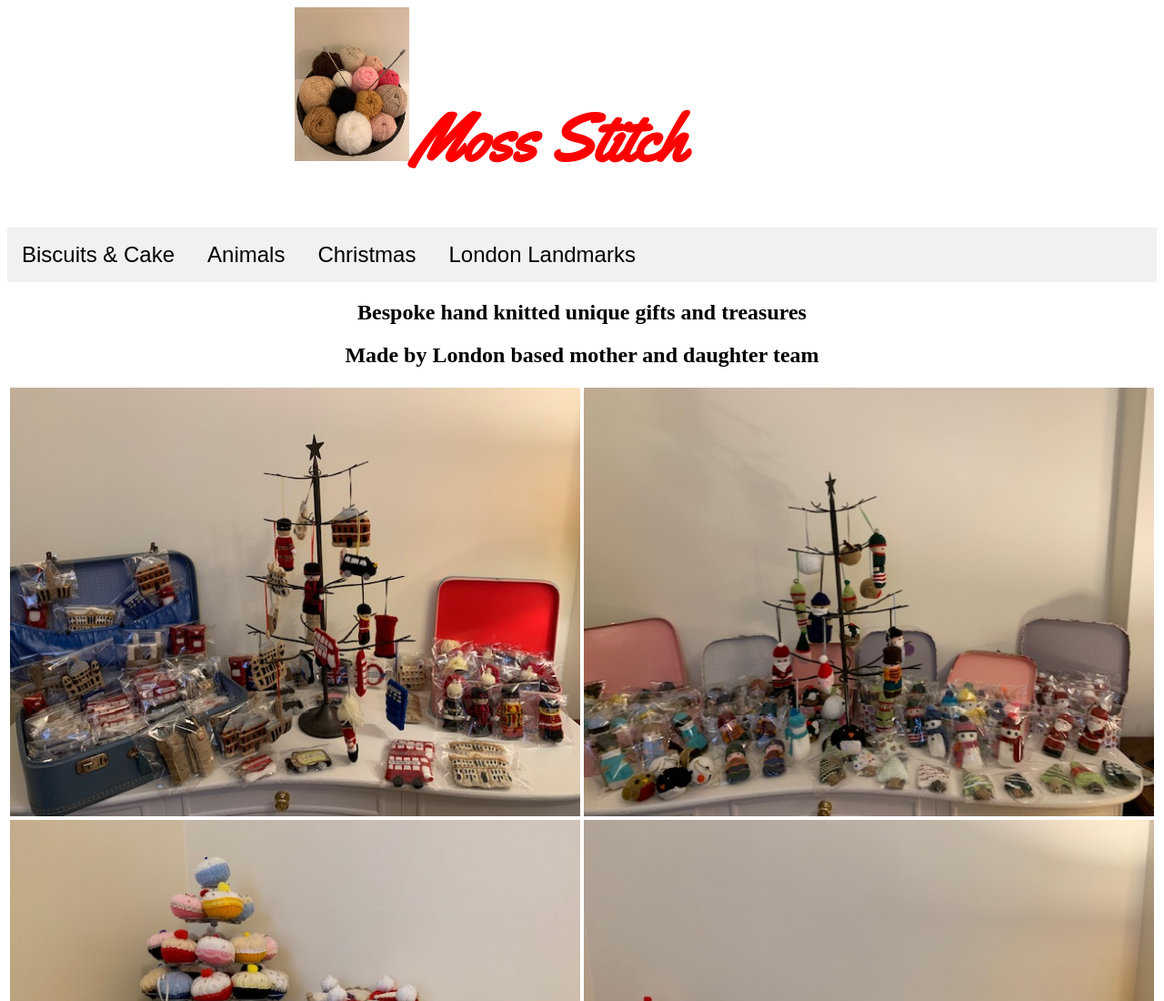
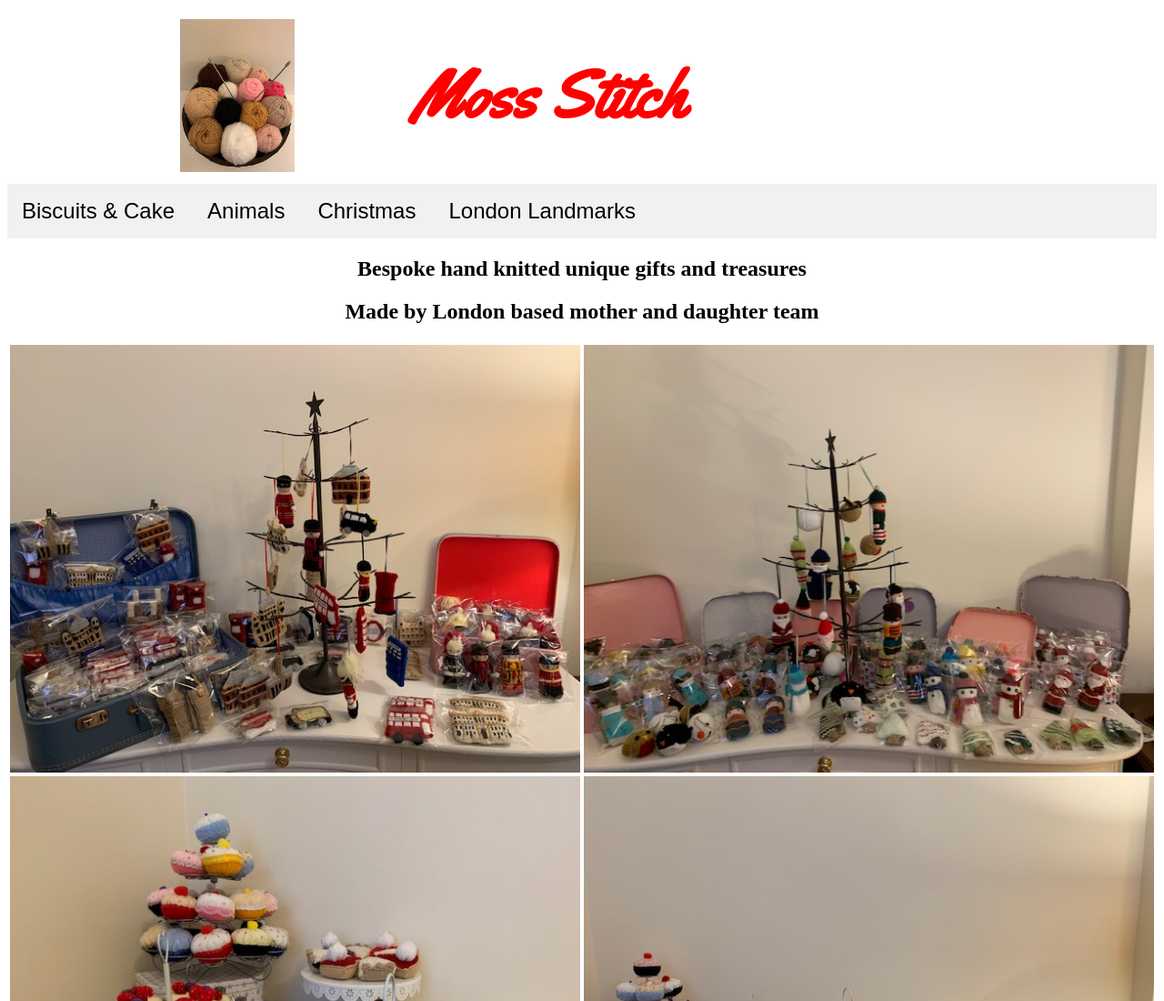
Before and after one commit to moss-stitch/moss-stitch.github.io, a plain HTML site: page index.html in a window 1280 px wide. Shown: the top 1100 px of the page at 91% size. Drawn offline with Linux system fonts and the light colour scheme.

Commit message:
Update mystyle.css

```diff
--- a/mystyle.css
+++ b/mystyle.css
@@ -14,11 +14,13 @@
 	color: red;
 	display:inline-block;
 	position:relative;
-	left:25%
+	left:25%;
+	vertical-align:middle;
 }
 .logo {
 	position:relative;
-	left:25%;
+	left:15%;
 	width:10%;
 	display:inline-block;
+	vertical-align:middle;
 }
```
